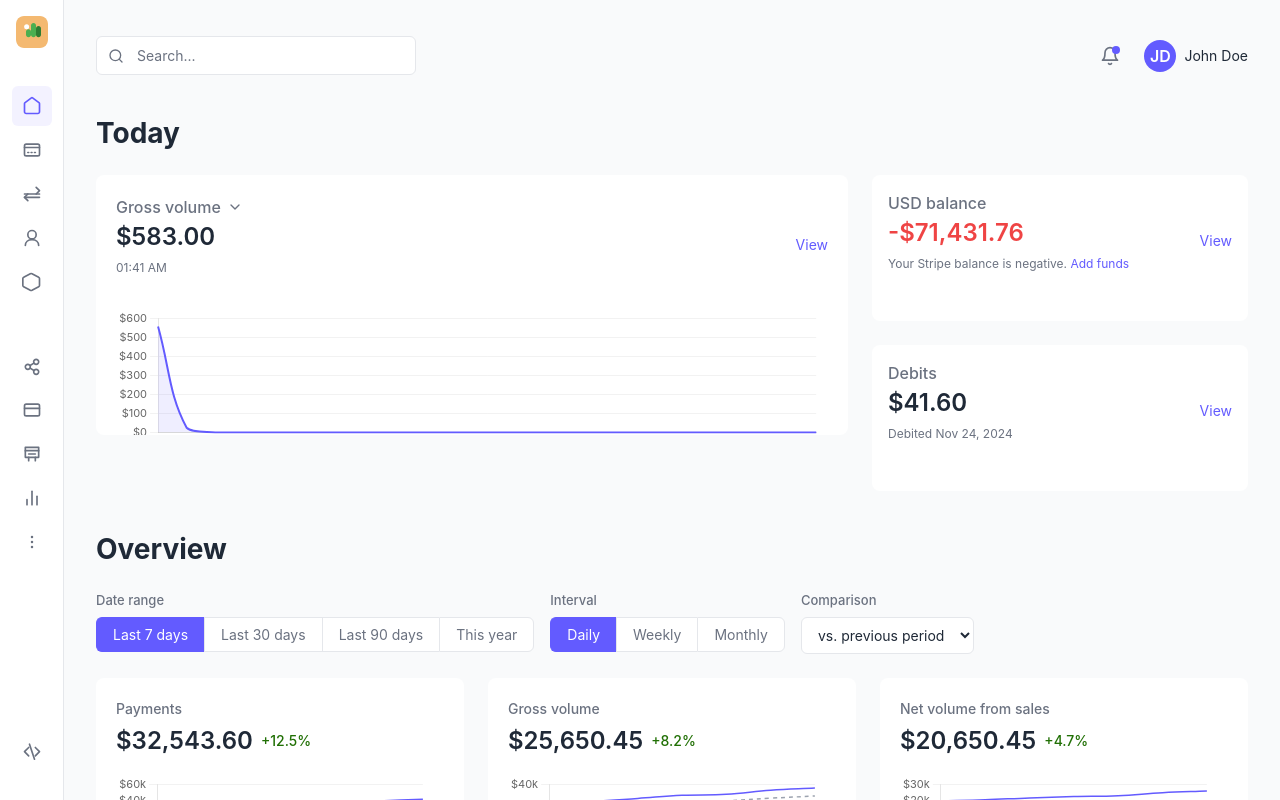
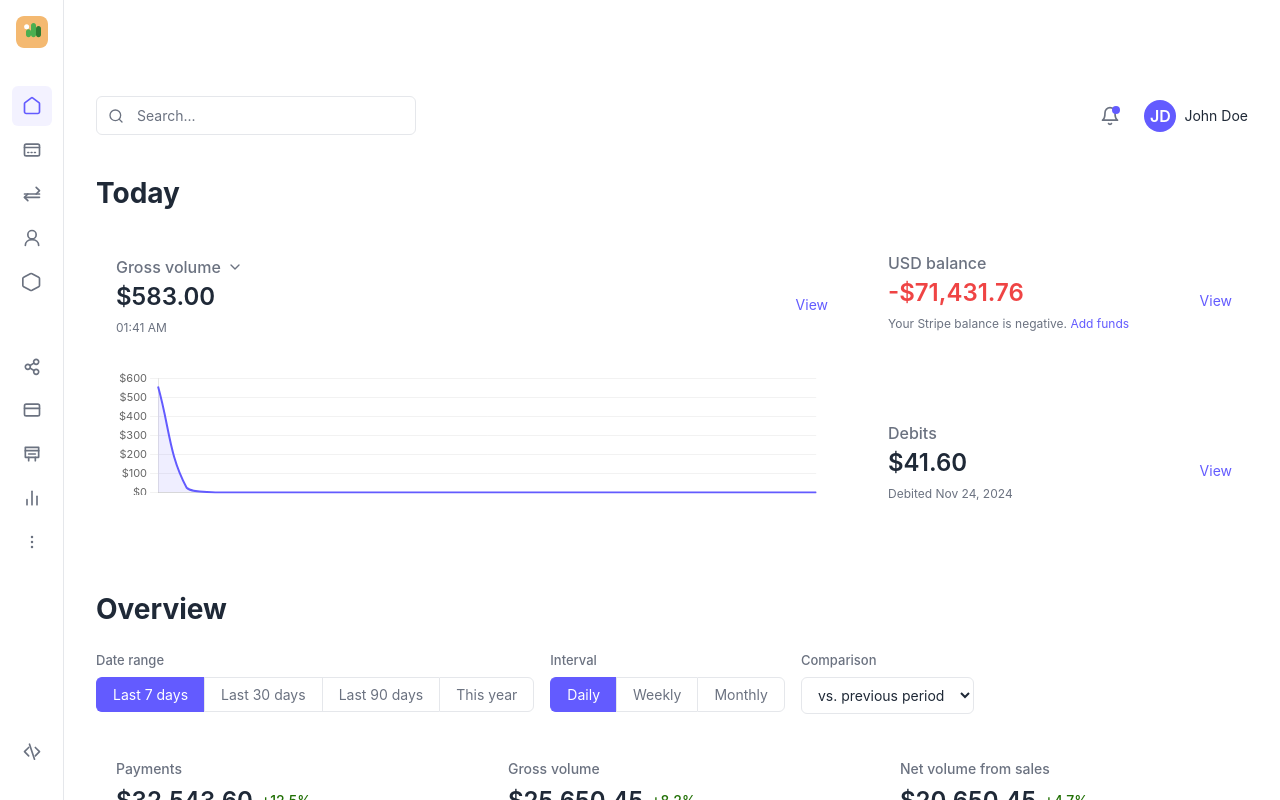
Before and after one commit to swanson-stripe/stripe-dashboard-clone, a React (Create React App) app: page / in a window 1280 px wide. Shown: the top 800 px of the page. Built offline with nearby package versions, Linux system fonts and the light colour scheme.

Commit message:
Update app background to pure white

```diff
--- a/src/styles/App.css
+++ b/src/styles/App.css
@@ -2,6 +2,7 @@
   display: flex;
   min-height: 100vh;
   max-width: 100%;
+  background-color: #ffffff;
 }
 
 .main-content {
@@ -12,6 +13,8 @@
   transition: margin-left 0.3s ease, padding 0.3s ease, width 0.3s ease;
   display: flex;
   flex-direction: column;
+  margin-top: 60px; /* Add margin to account for the fixed header */
+  background-color: #ffffff;
 }
 
 .main-content.fullscreen {
@@ -24,15 +27,6 @@
   width: 100%;
   max-width: 100%;
   margin: 0 auto;
-}
-
-.header {
-  display: flex;
-  justify-content: space-between;
-  align-items: center;
-  margin-bottom: 24px;
-  transition: opacity 0.3s ease;
-  width: 100%;
 }
 
 .metrics-row {
@@ -200,15 +194,11 @@
 }
 
 .dot-grid-bg {
-  background-color: white;
-  background-image: radial-gradient(circle, #e0e4ea 1px, transparent 1px);
-  background-size: 16px 16px;
+  background-color: #ffffff;
+  background-image: none;
 }
 
 .stripe-grid-bg {
-  background-color: white;
-  background-image:
-    linear-gradient(rgba(232, 236, 241, 0.5) 1px, transparent 1px),
-    linear-gradient(90deg, rgba(232, 236, 241, 0.5) 1px, transparent 1px);
-  background-size: 40px 40px;
+  background-color: #ffffff;
+  background-image: none;
 }
--- a/src/styles/index.css
+++ b/src/styles/index.css
@@ -25,7 +25,15 @@ body {
   -webkit-font-smoothing: antialiased;
   -moz-osx-font-smoothing: grayscale;
   color: var(--text-color);
-  background-color: var(--background-color);
+  background-color: #ffffff;
+}
+
+html {
+  background-color: #ffffff;
+}
+
+#root {
+  background-color: #ffffff;
 }
 
 code {
```
